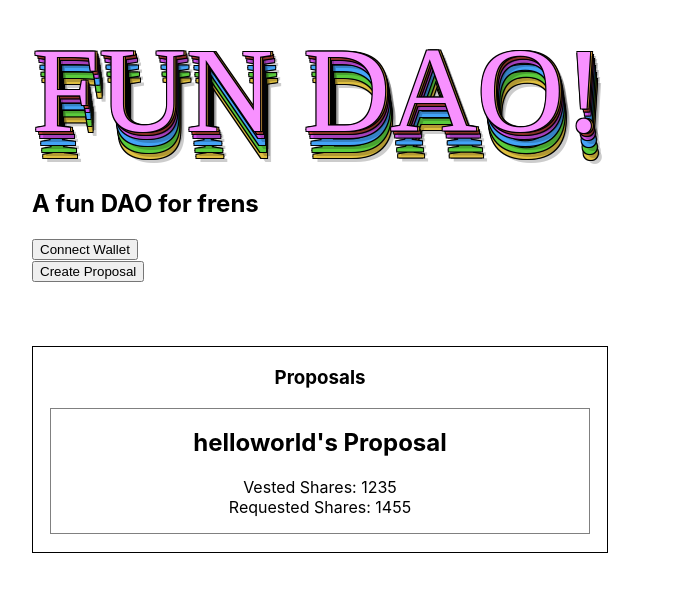
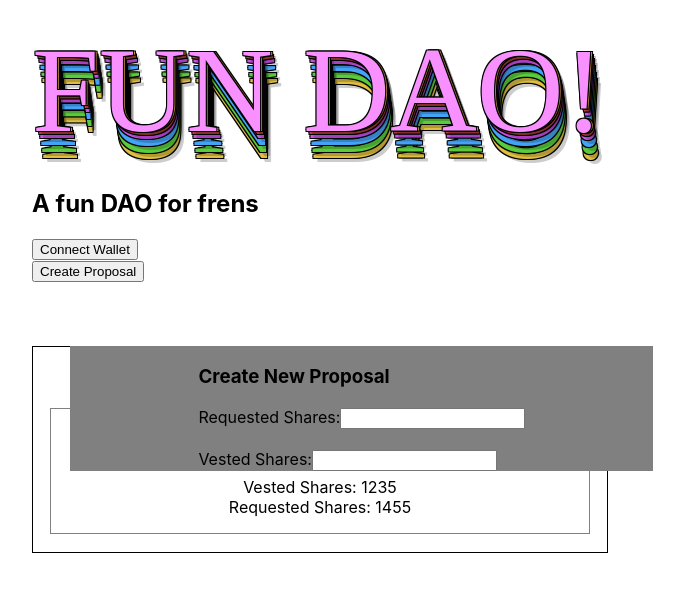
Before and after one commit to rottaj/FunDAO, a React (Create React App) app in the folder frontend/: page / in a window 1280 px wide. Both pictures are taken after a click on the button "Create Proposal". Shown: the top 592 px of the page, without its empty margins (352-1036 px from the left). Built offline with nearby package versions, Linux system fonts and the light colour scheme.

Commit message:
added proposal form.. will add series funding next

```diff
--- a/frontend/src/Containers/CreateProposalForm.scss
+++ b/frontend/src/Containers/CreateProposalForm.scss
@@ -0,0 +1,11 @@
+.CreateProposalForm-Main {
+    margin-left: 33%;
+}
+
+.PopUp-Form {
+    position: fixed;
+    margin-top: 5%;
+    padding-left: 10%;
+    padding-right: 10%;
+    background-color: grey;
+}
--- a/frontend/src/Containers/CreateProposalForm.tsx
+++ b/frontend/src/Containers/CreateProposalForm.tsx
@@ -10,7 +10,20 @@ export default class CreateProposalForm extends React.Component <Props>{
     render() {
         console.log(this.props.isOpen)
         return (
-            <div className="CreateProposalForm-Main">
+            <div className="CreateProposalForm-Main" >
+                {this.props.isOpen &&
+                <div className="PopUp-Form">
+                    <h3>Create New Proposal</h3>
+                    <form className="CreateProposal-Form">
+                        Requested Shares:
+                        <input type="text"/>
+                        <br></br>
+                        <br></br>
+                        Vested Shares:
+                        <input type="text"/>
+                    </form>
+                </div>
+                }
             </div>
         )
     }
```
